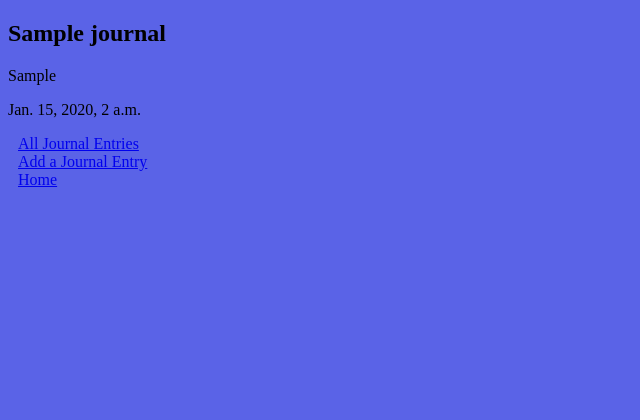
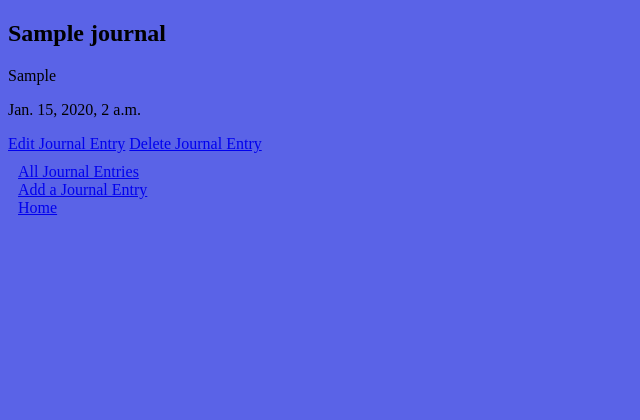
Before and after one commit to DCampbell0519/django-crud-app-lab, a Django app: page /journal/1/ in a window 1280 px wide. Shown: the top 420 px of the page, without its empty margins (0-640 px from the left). Run offline with Django 5.2, Linux system fonts and the light colour scheme; tables that the repository leaves empty hold one stand-in row (values such as "Sample post").

Commit message:
Update and Delete, tested and verified

```diff
--- a/my_journal/templates/my_journal/detail.html
+++ b/my_journal/templates/my_journal/detail.html
@@ -13,4 +13,9 @@
         <p>{{ journal_entry.pub_date}}</p>
     </div>
 </section>
+
+<div class="journal-actions">
+    <a href="{% url 'journal-update' journal_entry.id %}" class="btn warn">Edit Journal Entry</a>
+    <a href="{% url 'journal-delete' journal_entry.id %}" class="btn danger">Delete Journal Entry</a>
+</div>
 {% endblock %}
--- a/my_journal/templates/my_journal/journal_form.html
+++ b/my_journal/templates/my_journal/journal_form.html
@@ -5,7 +5,11 @@
 
 {% block content %}
 <div class="form-header">
-    <h1>Add a Journal Entry</h1>
+    {% if journal %}
+        <h1>Edit this entry, titled: {{ journal.title }}</h1>
+    {% else %}
+        <h1>Add a Journal Entry</h1>
+    {% endif %}
 </div>
 
 <form action="" method="POST" class="form-container">
--- a/my_journal/urls.py
+++ b/my_journal/urls.py
@@ -5,5 +5,8 @@ urlpatterns = [
     path('', views.home, name='home'),
     path('journal/', views.journal_index, name='journal-index'),
     path('journal/<int:journal_id>/', views.journal_detail, name='journal-detail'),
-    path('journal/create/', views.JournalCreate.as_view(), name='journal-create')
+    # Class Based Views below
+    path('journal/create/', views.JournalCreate.as_view(), name='journal-create'),
+    path('journal/<int:pk>/update/', views.JournalUpdate.as_view(), name='journal-update'),
+    path('journal/<int:pk>/delete/', views.JournalDelete.as_view(), name='journal-delete'),
 ]
--- a/my_journal/views.py
+++ b/my_journal/views.py
@@ -1,5 +1,5 @@
 from django.shortcuts import render
-from django.views.generic.edit import CreateView
+from django.views.generic.edit import CreateView, UpdateView, DeleteView
 from django.http import HttpResponse
 from .models import Journal
 
@@ -19,3 +19,11 @@ class JournalCreate(CreateView):
     model = Journal
     fields = ['title', 'entry']
     # success_url = '/journal/'
+
+class JournalUpdate(UpdateView):
+    model = Journal
+    fields = ['title', 'entry']
+
+class JournalDelete(DeleteView):
+    model = Journal
+    success_url = '/journal/'
```
Also changed, not shown: my_journal/templates/my_journal/journal_confirm_delete.html (added, +16 -0 lines).
